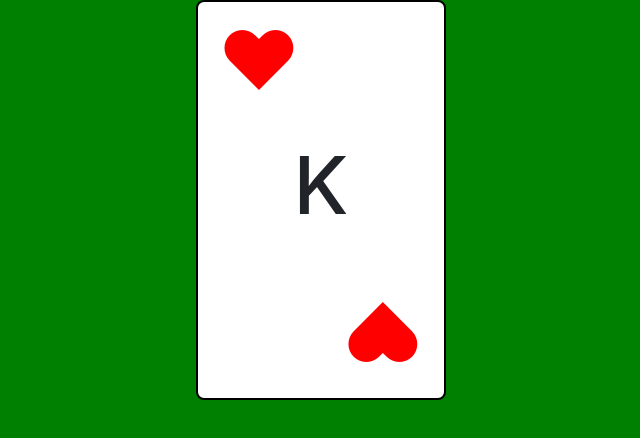
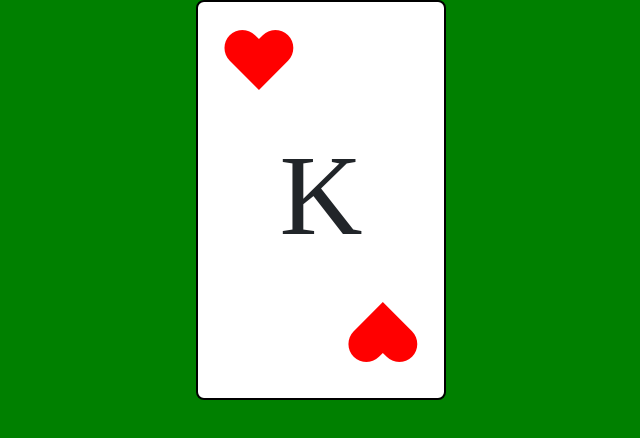
Before and after one commit to josnavch/exercise-random-card2, a website built with webpack: page src/index.html in a window 1280 px wide. Shown: the whole page, without its empty margins (319-959 px from the left). Built offline with nearby package versions, Linux system fonts and the light colour scheme.

Commit message:
Font and size Finish JN

```diff
--- a/src/style.css
+++ b/src/style.css
@@ -19,10 +19,11 @@ body {
 }
 
 .number {
-  font-size: 80px;
-  margin-top: 115px;
+  font-size: 115px;
+  margin-top: 105px;
   padding: 0%;
   position: relative;
+  font-family: Cantata One;
 }
 
 .bottomIcon {
```
